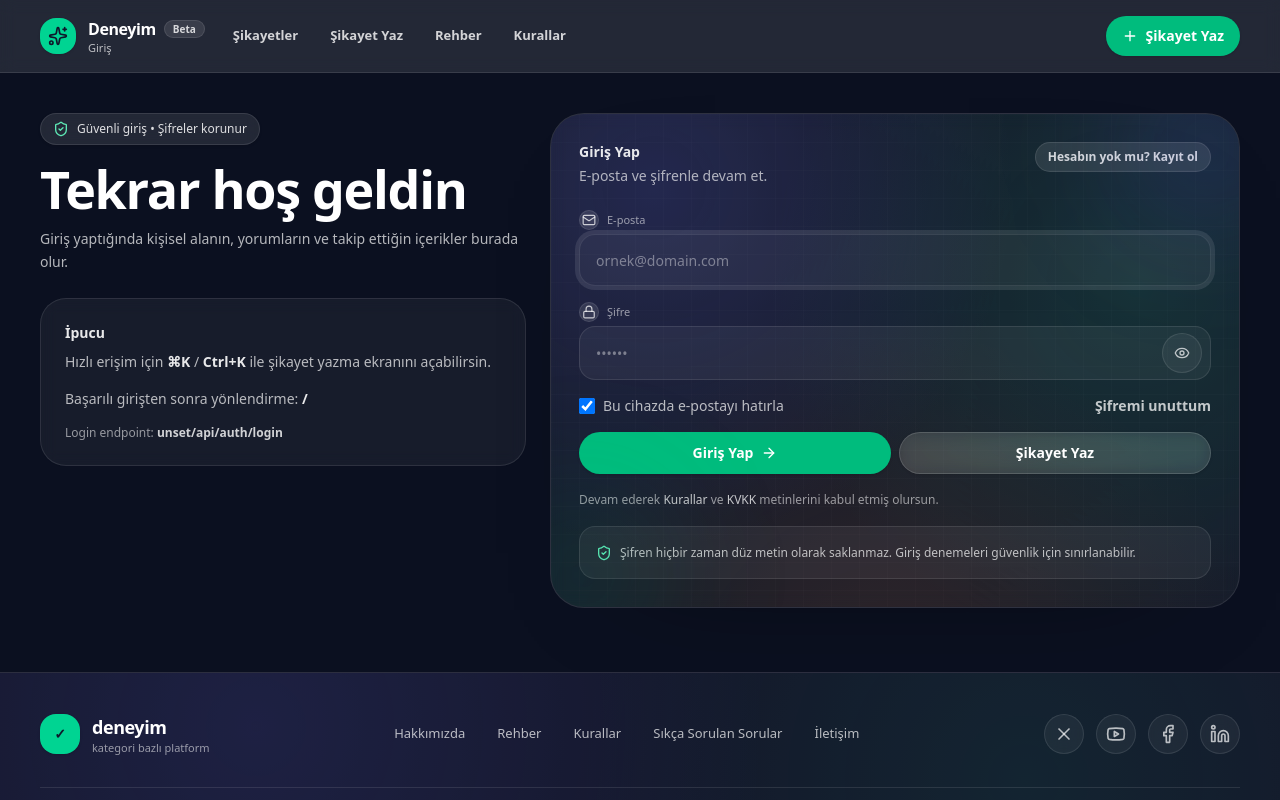
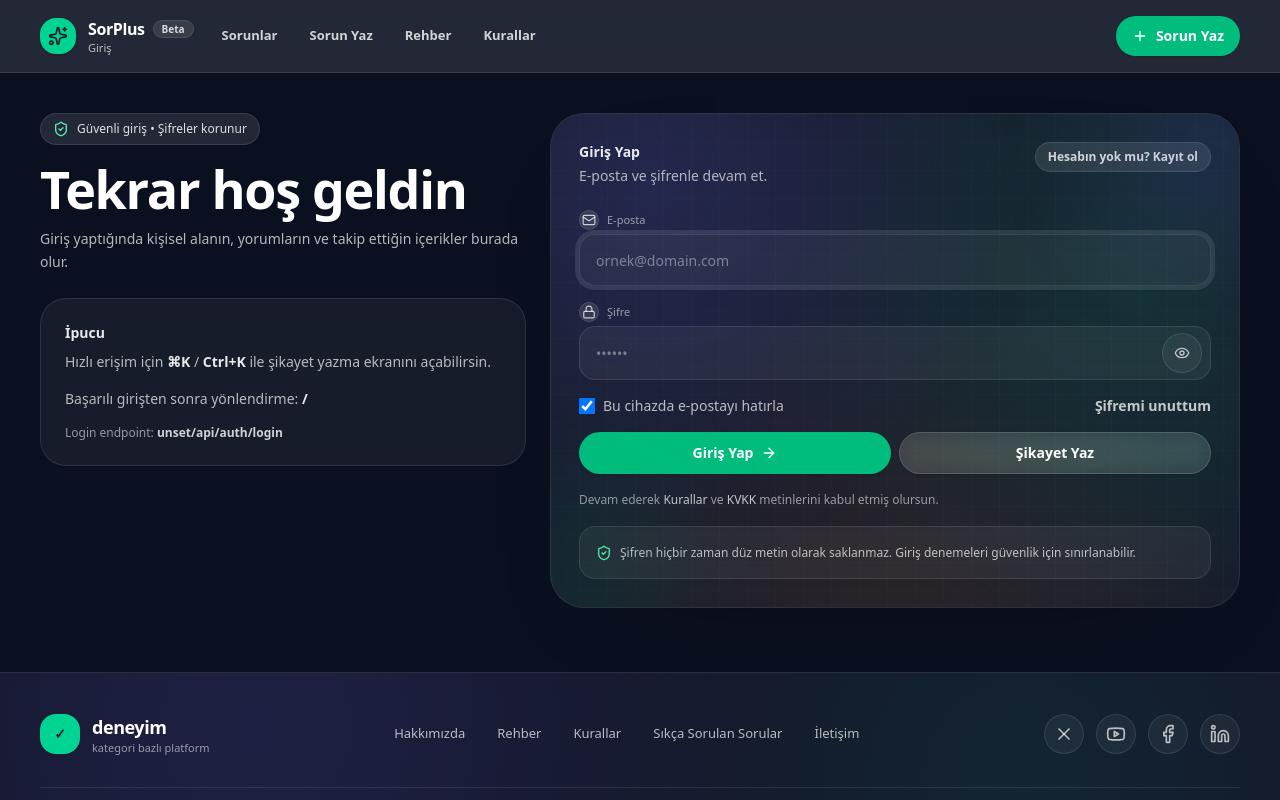
Before and after one commit to ervixlabs-code/sorplus-front, a Next.js app: page /giris in a window 1280 px wide. Shown: the top 800 px of the page. Built offline with nearby package versions, Linux system fonts and the light colour scheme; no server answers.

Commit message:
all ‘şikayet’ textured change with sorun from PublicTopBar

```diff
--- a/src/components/PublicTopbar.tsx
+++ b/src/components/PublicTopbar.tsx
@@ -226,7 +226,7 @@ export default function PublicTopbar({
 
             <div className="min-w-0 leading-tight">
               <div className="flex items-center gap-2">
-                <div className="truncate text-base font-extrabold tracking-tight text-white">Deneyim</div>
+                <div className="truncate text-base font-extrabold tracking-tight text-white">SorPlus</div>
                 <span className="hidden rounded-full border border-white/10 bg-white/10 px-2 py-0.5 text-[10px] font-semibold text-white/80 sm:inline-flex">
                   Beta
                 </span>
@@ -238,8 +238,8 @@ export default function PublicTopbar({
           {/* ✅ Desktop nav (daha belirgin) */}
           {showQuickLinks ? (
             <nav className="hidden items-center gap-2 md:flex">
-              <NavItem href="/sikayetler" label="Şikayetler" active={isComplaints} disabled={disabled} />
-              <NavItem href="/sikayet-yaz" label="Şikayet Yaz" active={isWrite} disabled={disabled} />
+              <NavItem href="/sikayetler" label="Sorunlar" active={isComplaints} disabled={disabled} />
+              <NavItem href="/sikayet-yaz" label="Sorun Yaz" active={isWrite} disabled={disabled} />
               <NavItem href="/rehber" label="Rehber" active={isGuide} disabled={disabled} />
               <NavItem href="/kurallar" label="Kurallar" active={isRules} disabled={disabled} />
             </nav>
@@ -254,7 +254,7 @@ export default function PublicTopbar({
                 <Search className="h-4 w-4" />
               </div>
               <input
-                placeholder="Şikayetlerde ara…"
+                placeholder="Sorunlarda ara…"
                 className="h-[46px] w-[320px] bg-transparent pr-4 text-sm font-medium text-white placeholder:text-white/55 focus:outline-none"
                 value=""
                 disabled
@@ -265,7 +265,7 @@ export default function PublicTopbar({
           {showWriteButton ? (
             <PillButton variant="secondary" href="/sikayet-yaz" disabled={disabled}>
               <Plus className="h-4 w-4" />
-              Şikayet Yaz
+              Sorun Yaz
             </PillButton>
           ) : null}
 
@@ -293,8 +293,8 @@ export default function PublicTopbar({
         <div className="no-scrollbar flex items-center gap-2 overflow-x-auto md:hidden">
           {showQuickLinks ? (
             <>
-              <NavChip href="/sikayetler" active={isComplaints} disabled={disabled}>Şikayetler</NavChip>
-              <NavChip href="/sikayet-yaz" active={isWrite} disabled={disabled}>Şikayet Yaz</NavChip>
+              <NavChip href="/sikayetler" active={isComplaints} disabled={disabled}>Sorunlar</NavChip>
+              <NavChip href="/sikayet-yaz" active={isWrite} disabled={disabled}>Sorun Yaz</NavChip>
               <NavChip href="/rehber" active={isGuide} disabled={disabled}>Rehber</NavChip>
               <NavChip href="/kurallar" active={isRules} disabled={disabled}>Kurallar</NavChip>
             </>
```
